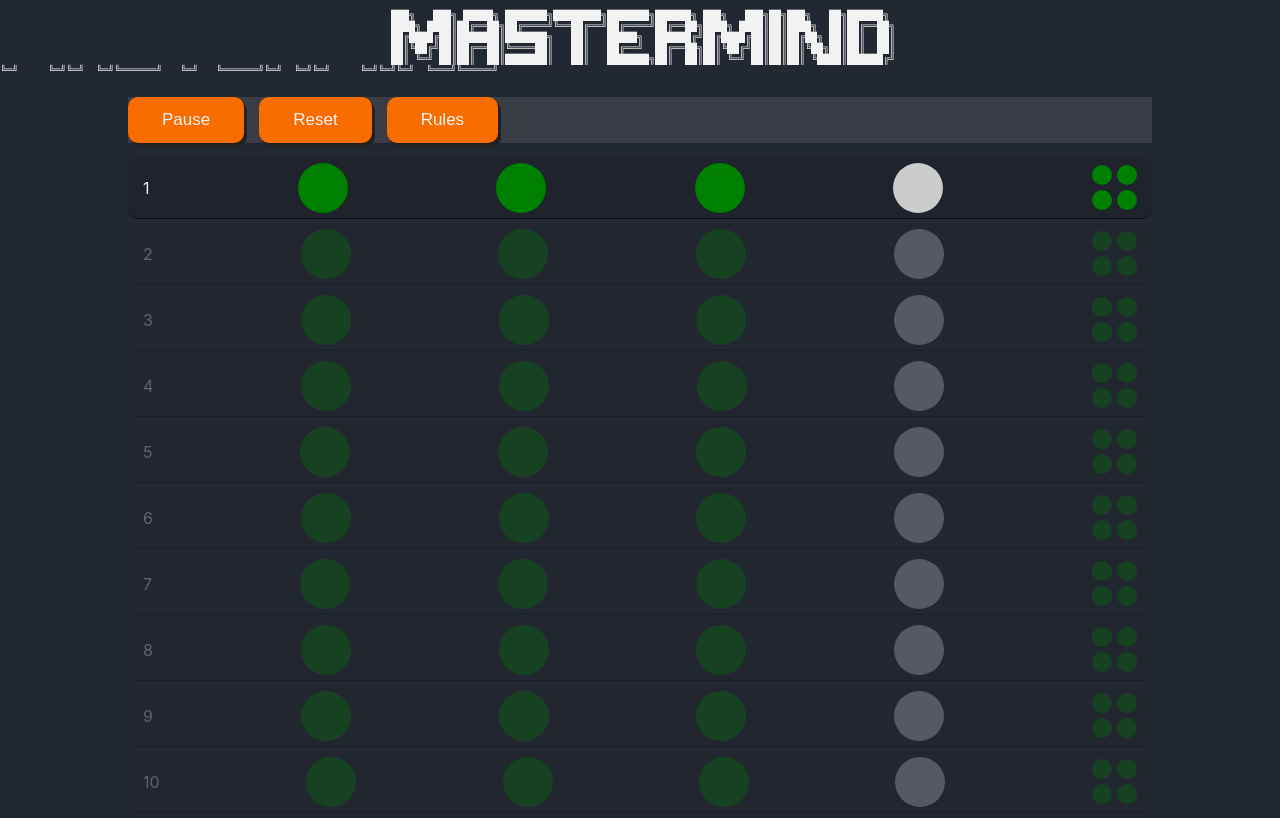
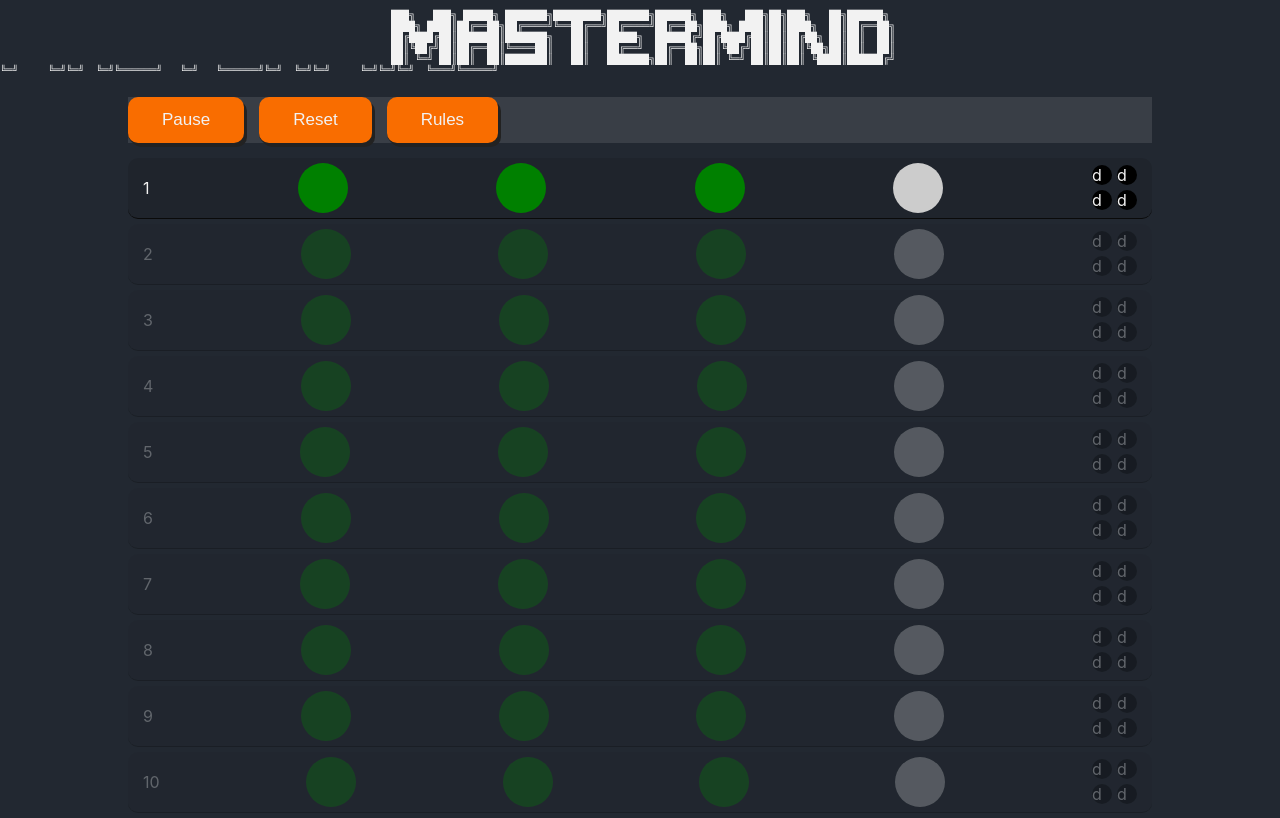
Before and after one commit to mriot/mastermind, a Svelte app: page / in a window 1280 px wide. Shown: the top 818 px of the page. Built offline with nearby package versions, Linux system fonts and the light colour scheme.

Commit message:
add basic pin system

```diff
--- a/src/Gamerow.svelte
+++ b/src/Gamerow.svelte
@@ -11,6 +11,8 @@
   let color3 = "green";
   let color4;
 
+  let result;
+
   $: {
     if (color1 && color2 && color3 && color4) {
       console.log(color1);
@@ -18,8 +20,10 @@
       console.log(color3);
       console.log(color4);
 
-      const res = $game.validateGuess([color1, color2, color3, color4]);
-      if (res.rightGuesses !== 4) {
+      result = $game.validateGuess([color1, color2, color3, color4]);
+      console.log(result);
+
+      if (result.rightGuesses !== 4) {
         currentStep.update(current => current + 1);
       }
     }
@@ -35,7 +39,7 @@
     <ColorButton bind:selectedColor={color4} {active} />
   </main>
   <aside>
-    <GuessInfo />
+    <GuessInfo {result} />
   </aside>
 </div>
 
--- a/src/GuessInfo.svelte
+++ b/src/GuessInfo.svelte
@@ -1,8 +1,25 @@
+<script>
+  export let result = {};
+
+  let rightGuessPins = result.rightGuesses ?? 0;
+  let rightColorsPins = result.goodColors ?? 0;
+
+  $: {
+    rightGuessPins = result.rightGuesses ?? 0;
+    rightColorsPins = result.goodColors ?? 0;
+  }
+</script>
+
 <div id="wrapper">
-  <div class="pin" />
-  <div class="pin" />
-  <div class="pin" />
-  <div class="pin" />
+  {#each Array(4 - rightColorsPins - rightGuessPins) as _}
+    <div class="pin">d</div>
+  {/each}
+  {#each Array(rightColorsPins) as _}
+    <div class="pin right-color">c</div>
+  {/each}
+  {#each Array(rightGuessPins) as _}
+    <div class="pin right-guess">g</div>
+  {/each}
 </div>
 
 <style>
@@ -16,6 +33,14 @@
     width: 20px;
     height: 20px;
     border-radius: 50%;
+    background-color: black;
+  }
+
+  .right-color {
     background-color: green;
   }
+
+  .right-guess {
+    background-color: red;
+  }
 </style>
```
Also changed, not shown: public/build/bundle.css, public/build/bundle.js, 1 other file (tests, documents, lock files or other folders).
